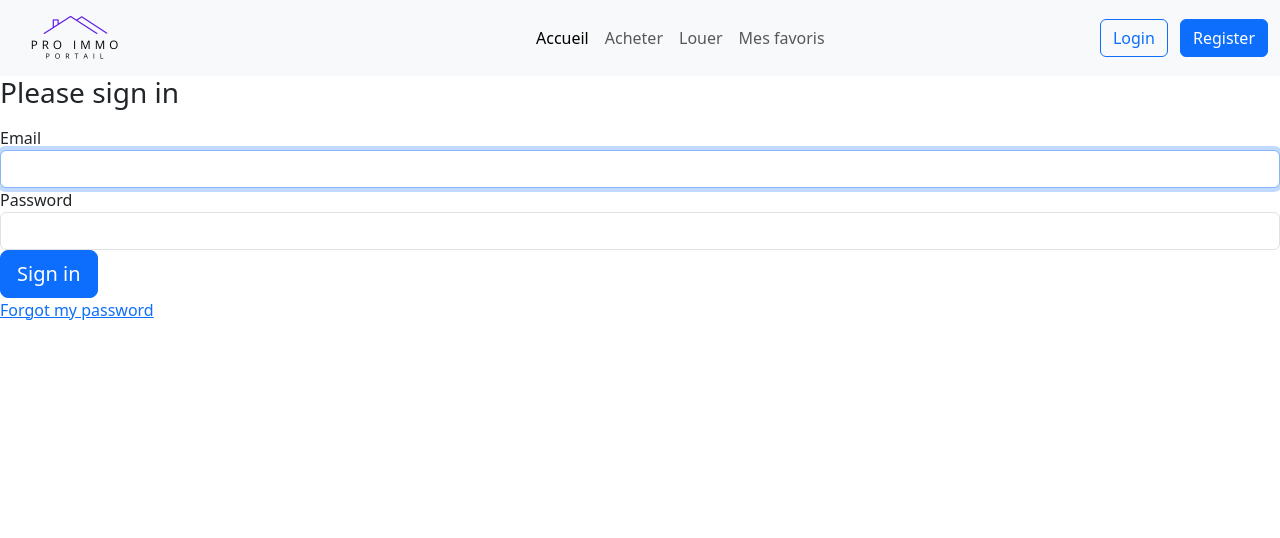
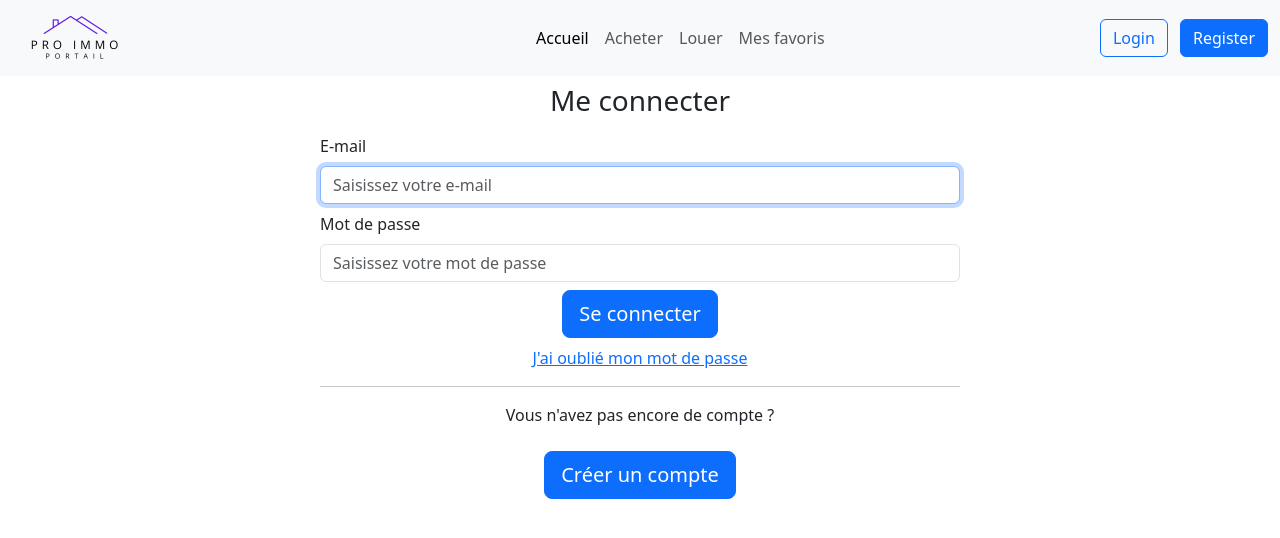
Before and after one commit to marijahavaic/pro-immo-portail, a Symfony app: template templates/security/login.html.twig in a window 1280 px wide. Shown: the top 538 px of the page. Run offline with Twig, Linux system fonts and the light colour scheme; the template is opened without the code that fills it, so the values that code supplies are empty; some libraries are stand-ins or nearby versions.

Commit message:
design de la page login + make:migration

```diff
--- a/templates/security/login.html.twig
+++ b/templates/security/login.html.twig
@@ -10,23 +10,35 @@
 
     {% if app.user %}
         <div class="mb-3">
-            You are logged in as {{ app.user.userIdentifier }}, <a href="{{ path('app_logout') }}">Logout</a>
+            Vous êtes connecté en tant que : {{ app.user.userIdentifier }}, <a href="{{ path('app_logout') }}">Déconnexion</a>
         </div>
     {% endif %}
 
-    <h1 class="h3 mb-3 font-weight-normal">Please sign in</h1>
-    <label for="inputEmail">Email</label>
-    <input type="email" value="{{ last_username }}" name="email" id="inputEmail" class="form-control" autocomplete="email" required autofocus>
-    <label for="inputPassword">Password</label>
-    <input type="password" name="password" id="inputPassword" class="form-control" autocomplete="current-password" required>
+    <h1 class="h3 mb-3 font-weight-normal text-center mt-2">Me connecter</h1>
+    <div class="d-flex flex-column w-50 m-auto gap-2">
+    <label for="inputEmail">E-mail</label>
+    <input type="email" value="{{ last_username }}" name="email" placeholder="Saisissez votre e-mail" id="inputEmail" class="form-control" autocomplete="email" required autofocus>
+    <label for="inputPassword">Mot de passe</label>
+    <input type="password" name="password" placeholder="Saisissez votre mot de passe" id="inputPassword" class="form-control" autocomplete="current-password" required>
 
     <input type="hidden" name="_csrf_token"
            value="{{ csrf_token('authenticate') }}"
     >
 
-    <button class="btn btn-lg btn-primary" type="submit">
-        Sign in
+    <button class="btn btn-lg btn-primary m-auto" type="submit">
+        Se connecter
     </button>
+    </div>
 </form>
-<a href={{path('app_forgot_password_request')}}>Forgot my password</a>
+
+
+<a href={{path('app_forgot_password_request')}}><p class="text-center mt-2">J'ai oublié mon mot de passe</p></a>
+
+<hr class="w-50 m-auto">
+<div class="d-flex flex-column w-50 m-auto justify-content-center align-items-center gap-2">
+<p class="text-center mt-3">Vous n'avez pas encore de compte ?</p>
+
+<a href={{path('app_register')}}><button class="btn btn-lg btn-primary">Créer un compte</button></a>
+
+</div>
 {% endblock %}
```
Also changed, not shown: migrations/Version20230830101626.php (added, +35 -0 lines).
